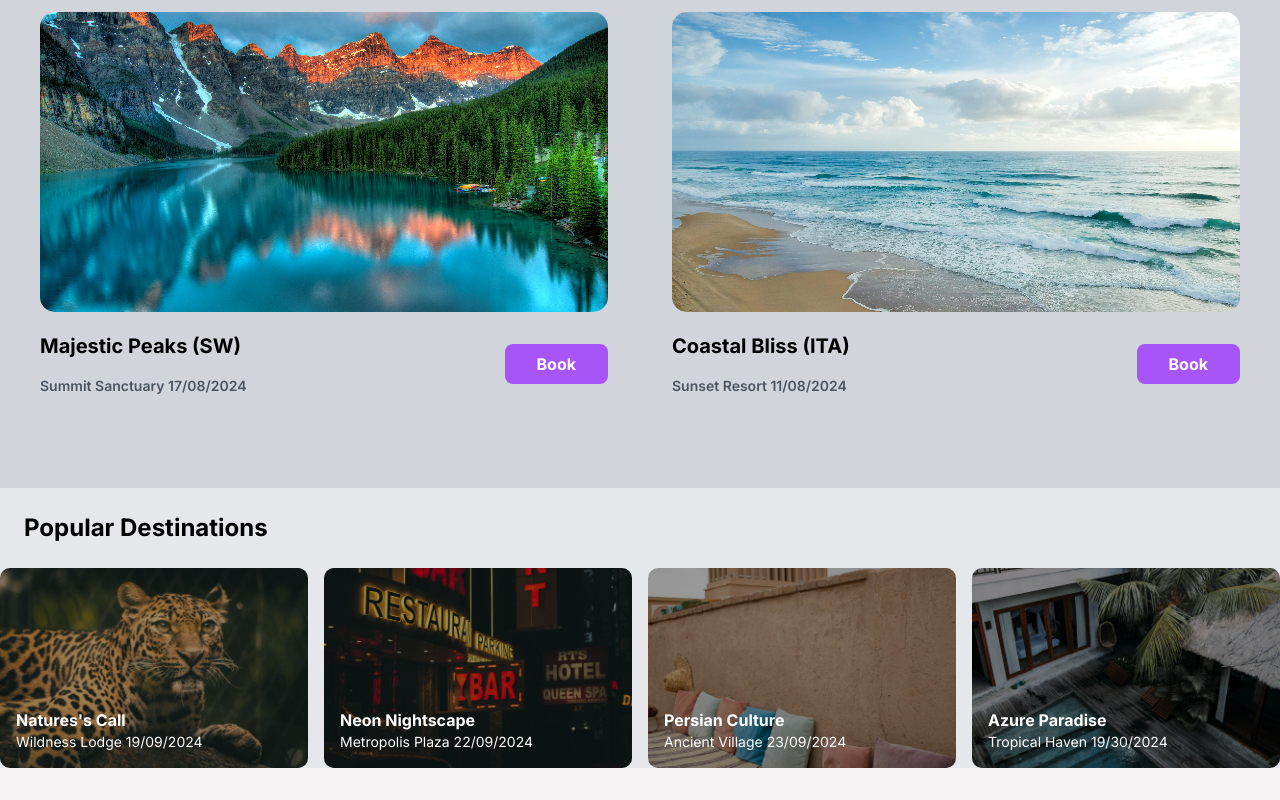
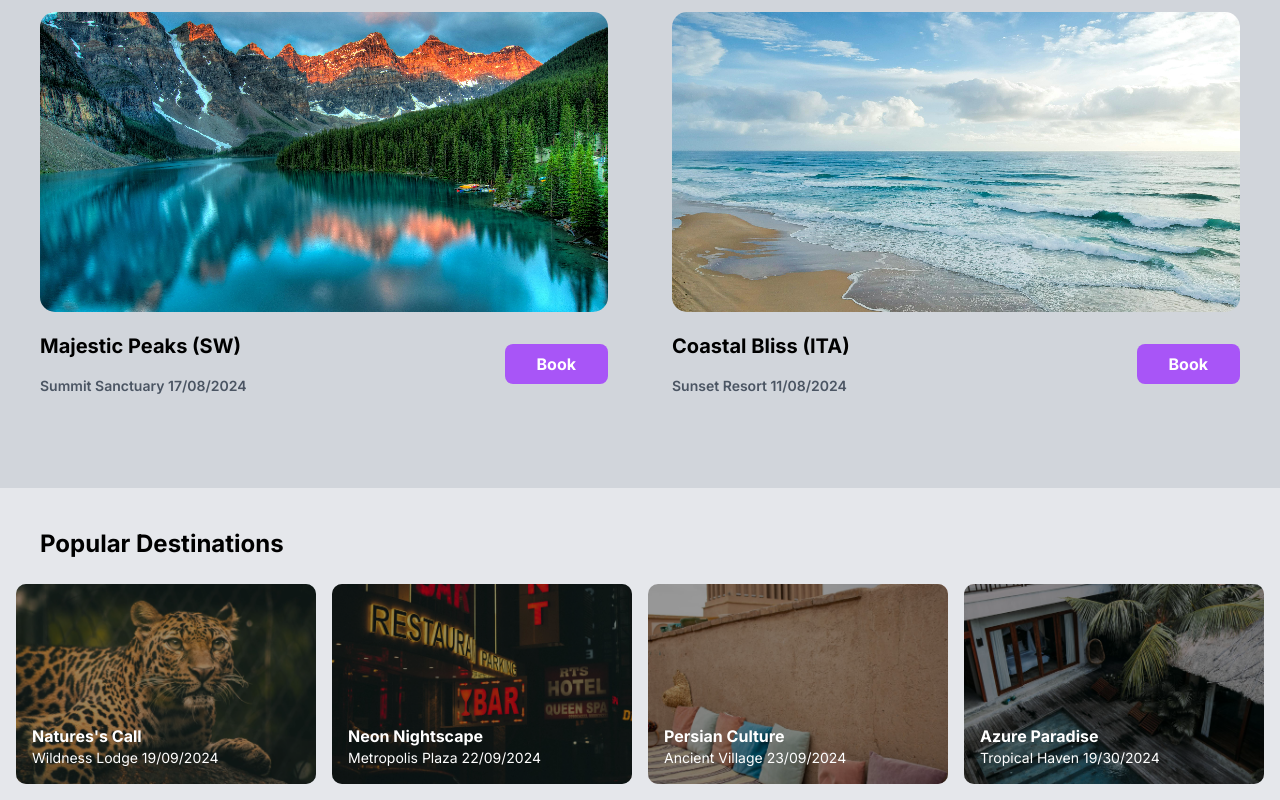
Before and after one commit to Shayan-Mst/vacation, a Next.js app: page /home in a window 1280 px wide. Shown: the part 392-1192 px from the top of the page. Before the commit the page ends 1160 px from the top, so only its background shows below. Built offline with nearby package versions, Linux system fonts and the light colour scheme.

Commit message:
padding added to popular destination

```diff
--- a/src/app/home/page.tsx
+++ b/src/app/home/page.tsx
@@ -114,6 +114,8 @@ const page = () => {
     </div>
   </div>
   </div>
+
+  <div className='p-4'>
   <div className='my-6'>
   <span className='font-bold lg:px-6 text-2xl'>Popular Destinations</span>
   </div>
@@ -155,6 +157,7 @@ const page = () => {
       </figcaption>
     </figure>
   </div>
+  </div>
 </div>
 
 </div>
```
